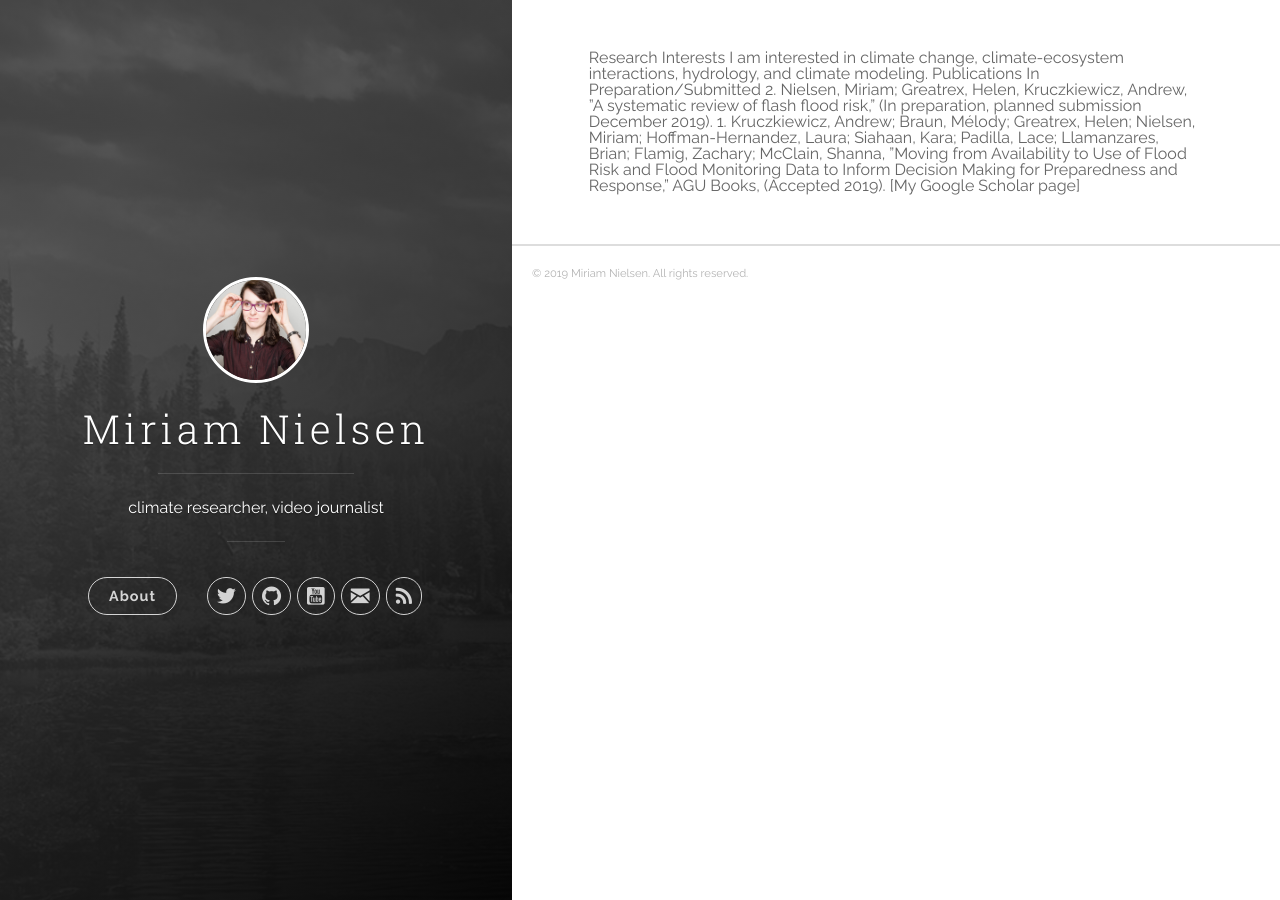
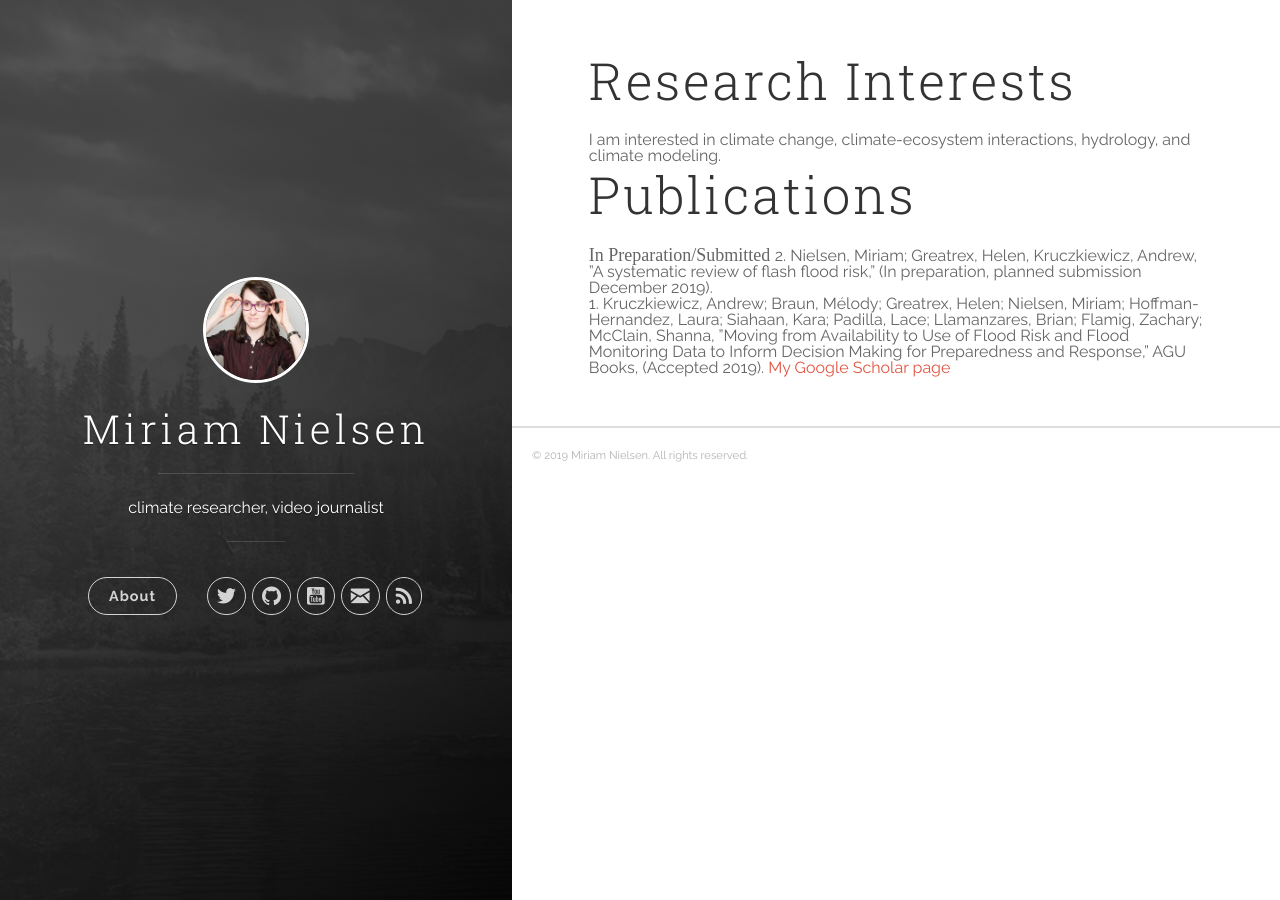
Before and after one commit to zentouro/zentouro.github.io, a Jekyll site: the page built from index.html, in a window 1280 px wide. Built offline with Jekyll 4.4.1, drawn with Linux system fonts in a browser that asks for light colours; the list of posts is cut into pages by our own code.

```diff
--- a/_posts/About.markdown
+++ b/_posts/About.markdown
@@ -9,6 +9,7 @@ Research Interests
 
 I am interested in climate change, climate-ecosystem interactions, hydrology, and climate modeling.
 
+Publications
 In Preparation/Submitted
 
 2. Nielsen, Miriam; Greatrex, Helen, Kruczkiewicz, Andrew, ”A systematic review of flash flood risk,” (In preparation, planned submission December 2019).
--- a/index.html
+++ b/index.html
@@ -7,17 +7,17 @@ robots: noindex
 
 <section class="post">
 
-Research Interests
+<h1> Research Interests </h1>
 
 I am interested in climate change, climate-ecosystem interactions, hydrology, and climate modeling.
 
-Publications
-In Preparation/Submitted
+<h1> Publications </h1>
+<i> In Preparation/Submitted </i>
 
-2. Nielsen, Miriam; Greatrex, Helen, Kruczkiewicz, Andrew, ”A systematic review of flash flood risk,” (In preparation, planned submission December 2019).
+2. Nielsen, Miriam; Greatrex, Helen, Kruczkiewicz, Andrew, ”A systematic review of flash flood risk,” (In preparation, planned submission December 2019). <br>
 1. Kruczkiewicz, Andrew; Braun, Mélody; Greatrex, Helen; Nielsen, Miriam; Hoffman-Hernandez, Laura; Siahaan, Kara; Padilla, Lace; Llamanzares, Brian; Flamig, Zachary; McClain, Shanna, ”Moving from Availability to Use of Flood Risk and Flood Monitoring Data to Inform Decision Making for Preparedness and Response,” AGU Books, (Accepted 2019).
 
-[My Google Scholar page]
+<a href= "https://scholar.google.com/citations?user=pNhZXOEAAAAJ&hl=en"> My Google Scholar page </a>
 
 </section>
 
```
